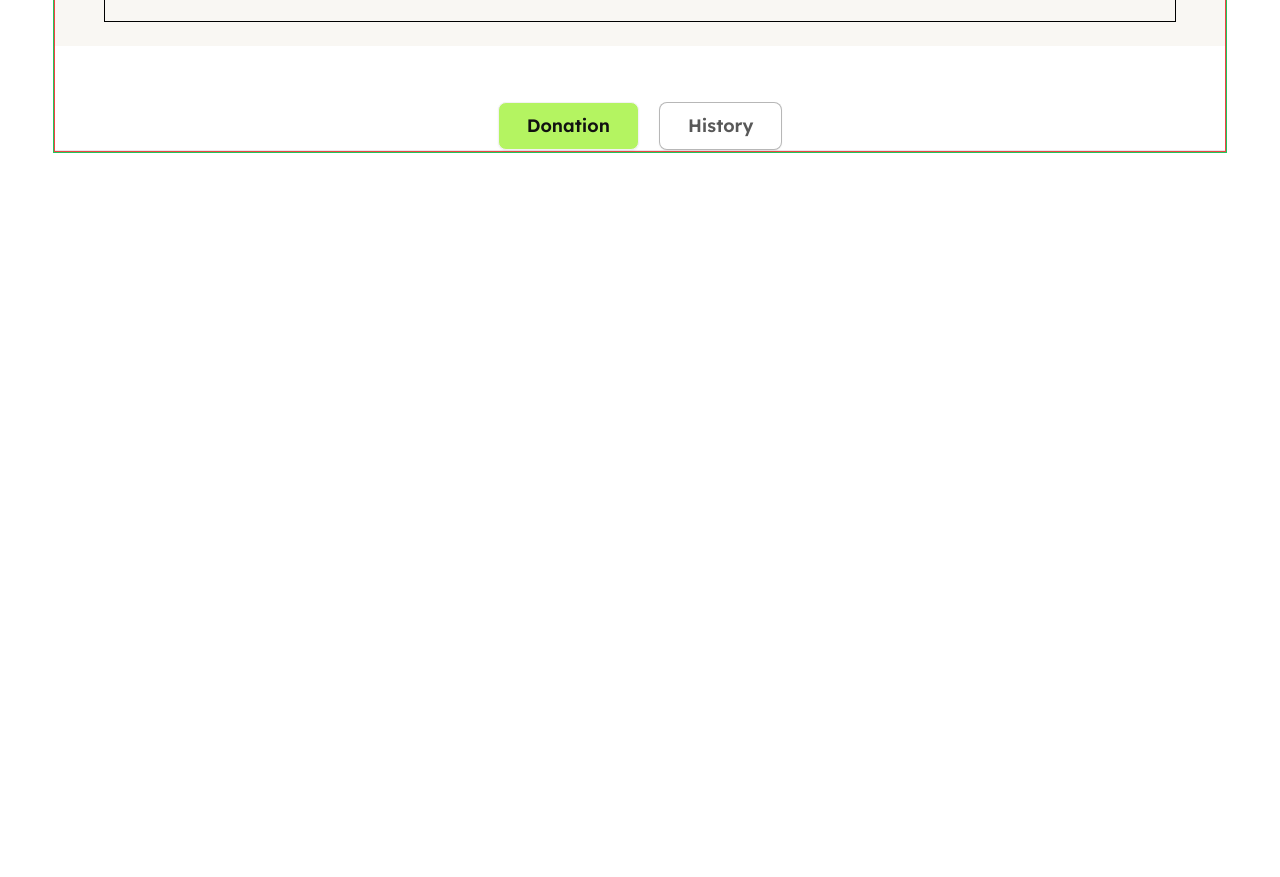
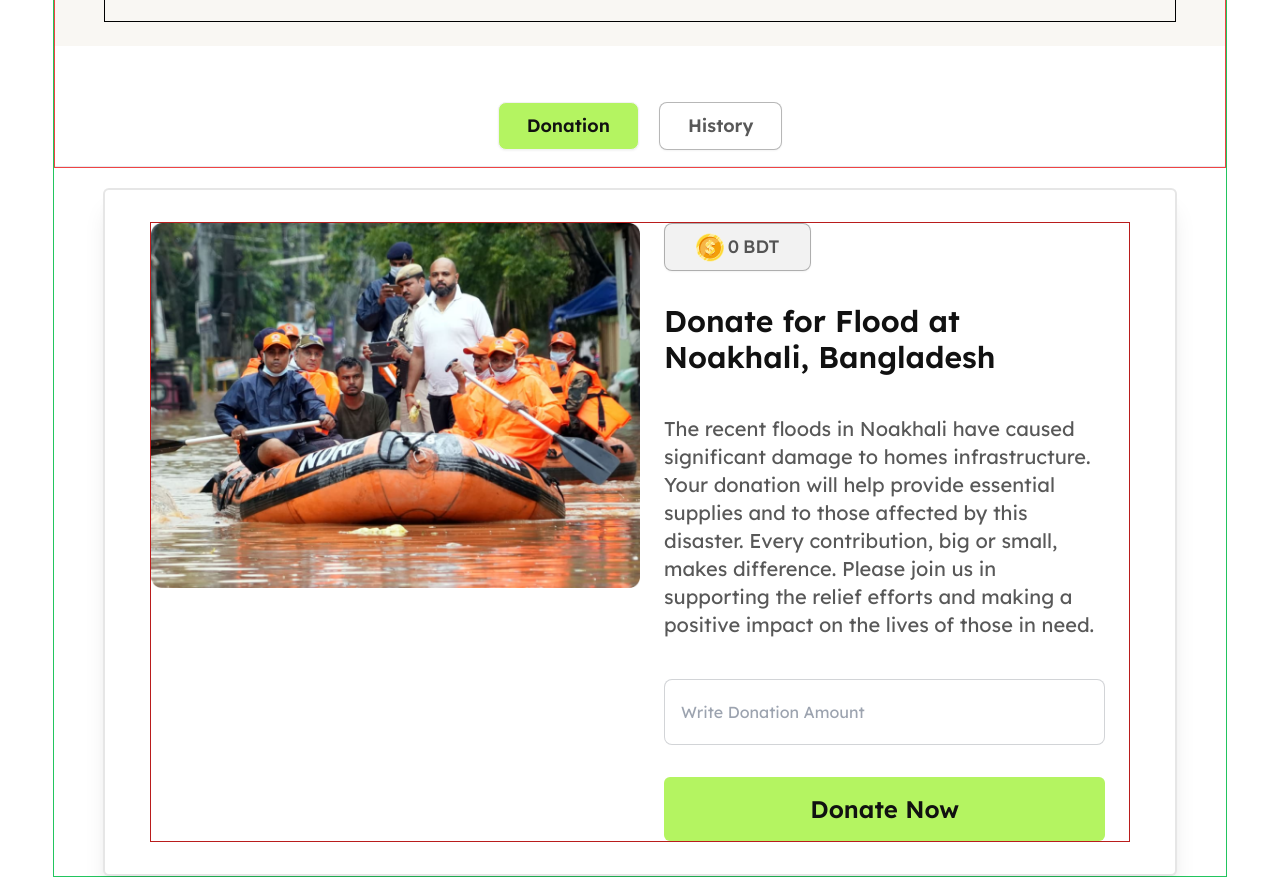
Before and after one commit to Fahsina24/assignment_5, a plain HTML site: page index.html in a window 1280 px wide. Shown: the part 103-980 px from the top of the page. Before the commit the page ends 800 px from the top, so only its background shows below. Drawn offline with nearby package versions, Linux system fonts and the light colour scheme.

Commit message:
Donation Card Making Process

```diff
--- a/index.html
+++ b/index.html
@@ -65,7 +65,7 @@
         </div>
       </div>
       <!-- Banner Section Starts Here -->
-      <section class="w-full bg-white justify-center pt-14 flex gap-5">
+      <section class="w-full bg-white justify-center pt-14 pb-4 flex gap-5">
         <button class="btn bg-button_color px-7 text-lg text-primary_text">
           Donation
         </button>
@@ -77,6 +77,54 @@
       </section>
       <hr />
     </header>
-    <main></main>
+    <main>
+      <!-- Donation Cards Section -->
+      <div
+        class="w-11/12 mx-auto rounded-md card-side bg-white border-[#1111111A] border-2 shadow-xl mt-5"
+      >
+        <div class="w-11/12 h-3/4 mx-auto my-8 flex border-red-700 border">
+          <figure class="rounded-md w-1/2 h-full">
+            <img src="assets/noakhali.png" alt="" />
+          </figure>
+          <div class="w-1/2 h-full py-0 px-6">
+            <button
+              class="btn bg-[#1111110D] border-[#1111114D] text-secondary_text w-1/3"
+            >
+              <div class="gap-1 flex">
+                <img src="assets/coin.png" alt="" srcset="" />
+                <div
+                  class="text-secondary_text lg:flex text-lg font-medium gap-1"
+                >
+                  <h3>0</h3>
+                  <p>BDT</p>
+                </div>
+              </div>
+            </button>
+
+            <h2 class="text-3xl font-semibold text-primary_text py-8">
+              Donate for Flood at Noakhali, Bangladesh
+            </h2>
+            <p class="text-secondary_text text-xl py-2">
+              The recent floods in Noakhali have caused significant damage to
+              homes infrastructure. Your donation will help provide essential
+              supplies and to those affected by this disaster. Every
+              contribution, big or small, makes difference. Please join us in
+              supporting the relief efforts and making a positive impact on the
+              lives of those in need.
+            </p>
+            <input
+              type="text"
+              placeholder="Write Donation Amount"
+              class="input input-bordered w-full my-8 py-8"
+            />
+            <button
+              class="w-full rounded-md bg-button_color py-4 text-2xl text-primary_text font-semibold"
+            >
+              Donate Now
+            </button>
+          </div>
+        </div>
+      </div>
+    </main>
   </body>
 </html>
```
